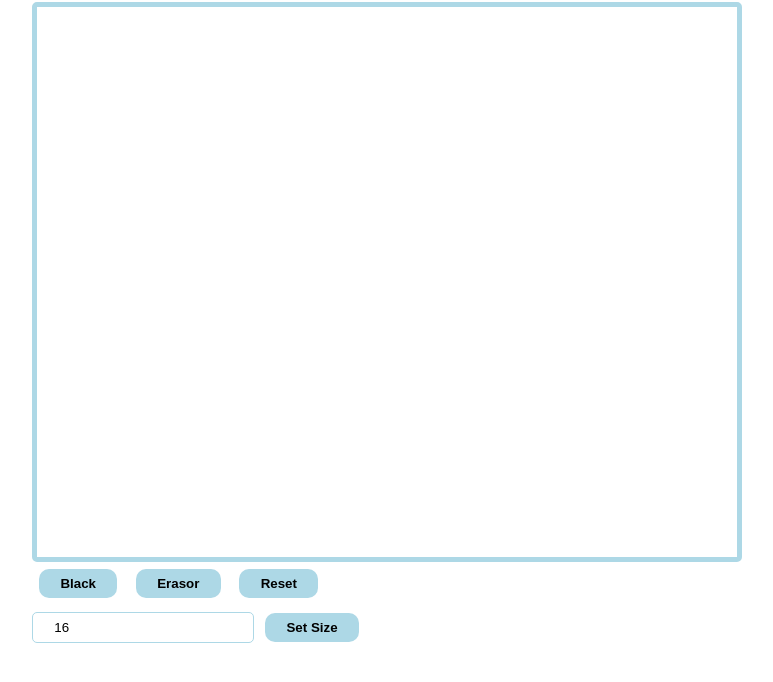
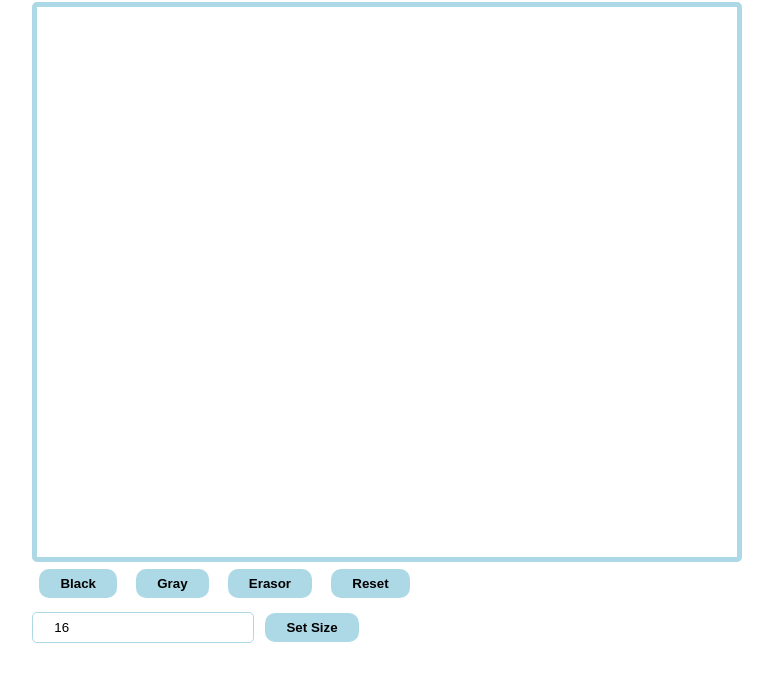
Before and after one commit to MoRahh/Etch-a-Sketch, a plain HTML site: page index.html in a window 1280 px wide. Shown: the part 72-754 px from the top of the page, without its empty margins (253-1026 px from the left). Drawn offline with Linux system fonts and the light colour scheme.

Commit message:
Add gray color

```diff
--- a/index.html
+++ b/index.html
@@ -15,6 +15,7 @@
 
             <div class="buttons">
                 <button onclick="changeColor('black')">Black</button>
+                <button onclick="changeColor('gray')">Gray</button>
                 <button onclick="changeColor('white')">Erasor</button>
                 <button onclick="resetBoard()">Reset</button>
             </div>
```
